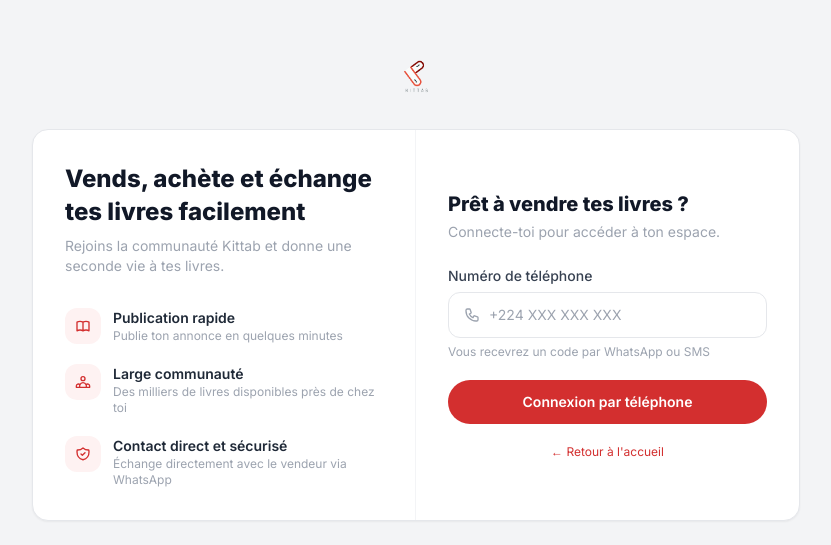
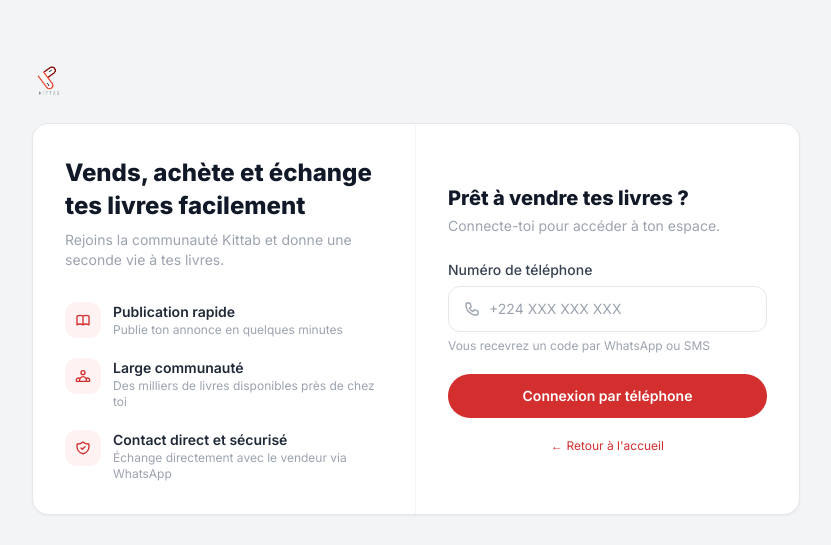
Before and after one commit to mhddiallo/kittab_mvp, an Angular app in the folder frontend/: page /login in a window 1280 px wide. Shown: the part 111-656 px from the top of the page, without its empty margins (224-1055 px from the left). Built offline with nearby package versions, Linux system fonts and the light colour scheme.

Commit message:
feat: ajout logo en haut de la page login
https://claude.ai/code/session_0184KrGkiRv18sg2RrcPd3AK

```diff
--- a/frontend/src/app/pages/login/login.component.html
+++ b/frontend/src/app/pages/login/login.component.html
@@ -1,10 +1,12 @@
 <!-- Fond gris clair plein écran -->
 <div class="min-h-screen bg-gray-100 flex flex-col items-center justify-center px-4 py-12">
 
-  <!-- Logo centré en haut -->
-  <a routerLink="/" class="mb-8">
-    <img src="assets/logo.png" alt="KITTAB" class="h-10 w-auto" />
-  </a>
+  <!-- Navbar logo only -->
+  <div class="w-full max-w-3xl mb-6">
+    <a routerLink="/">
+      <img src="assets/logo.png" alt="KITTAB" class="h-9 w-auto" />
+    </a>
+  </div>
 
   <!-- Carte centrale -->
   <div class="w-full max-w-3xl bg-white rounded-2xl shadow-sm border border-gray-200 flex overflow-hidden">
```
